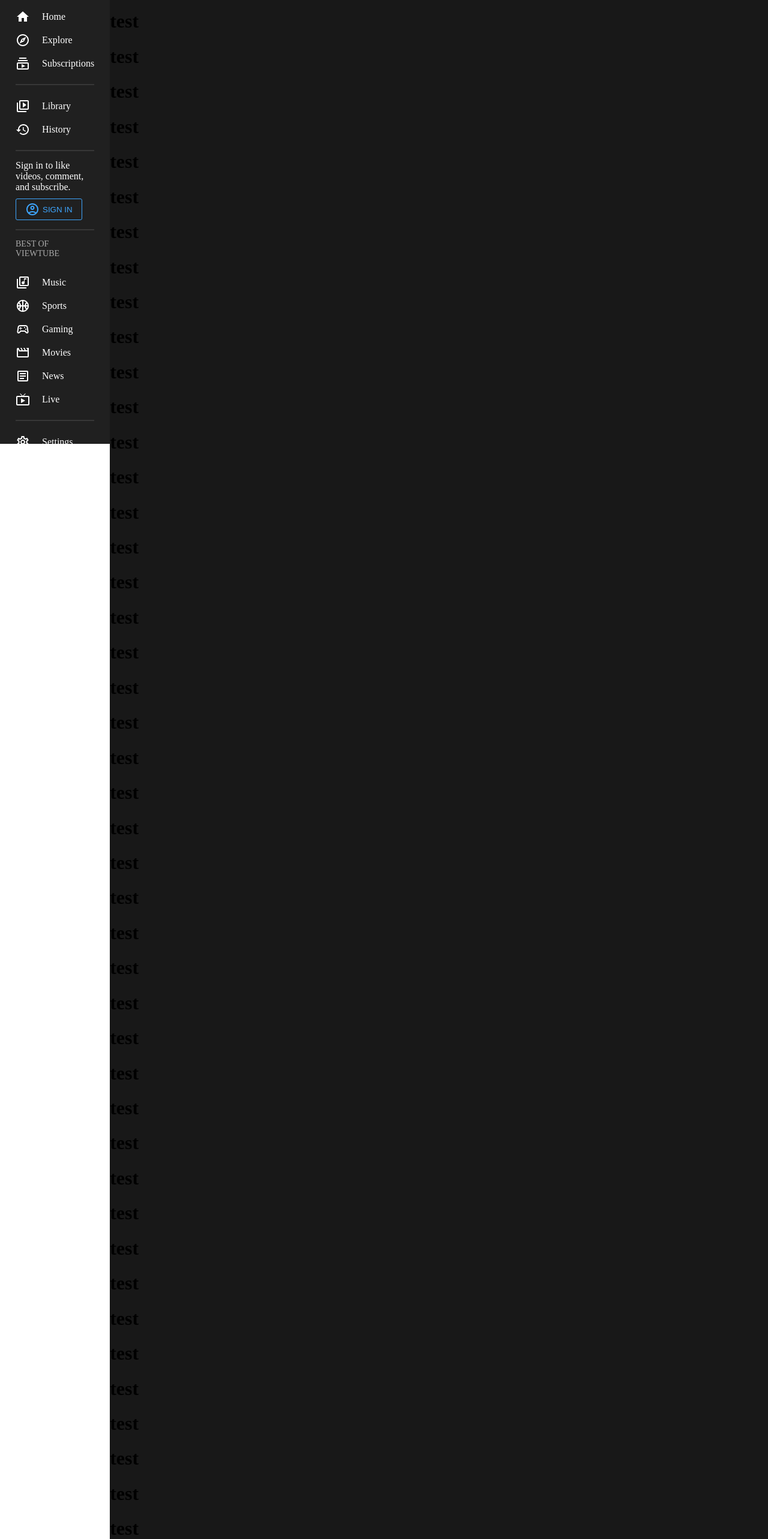
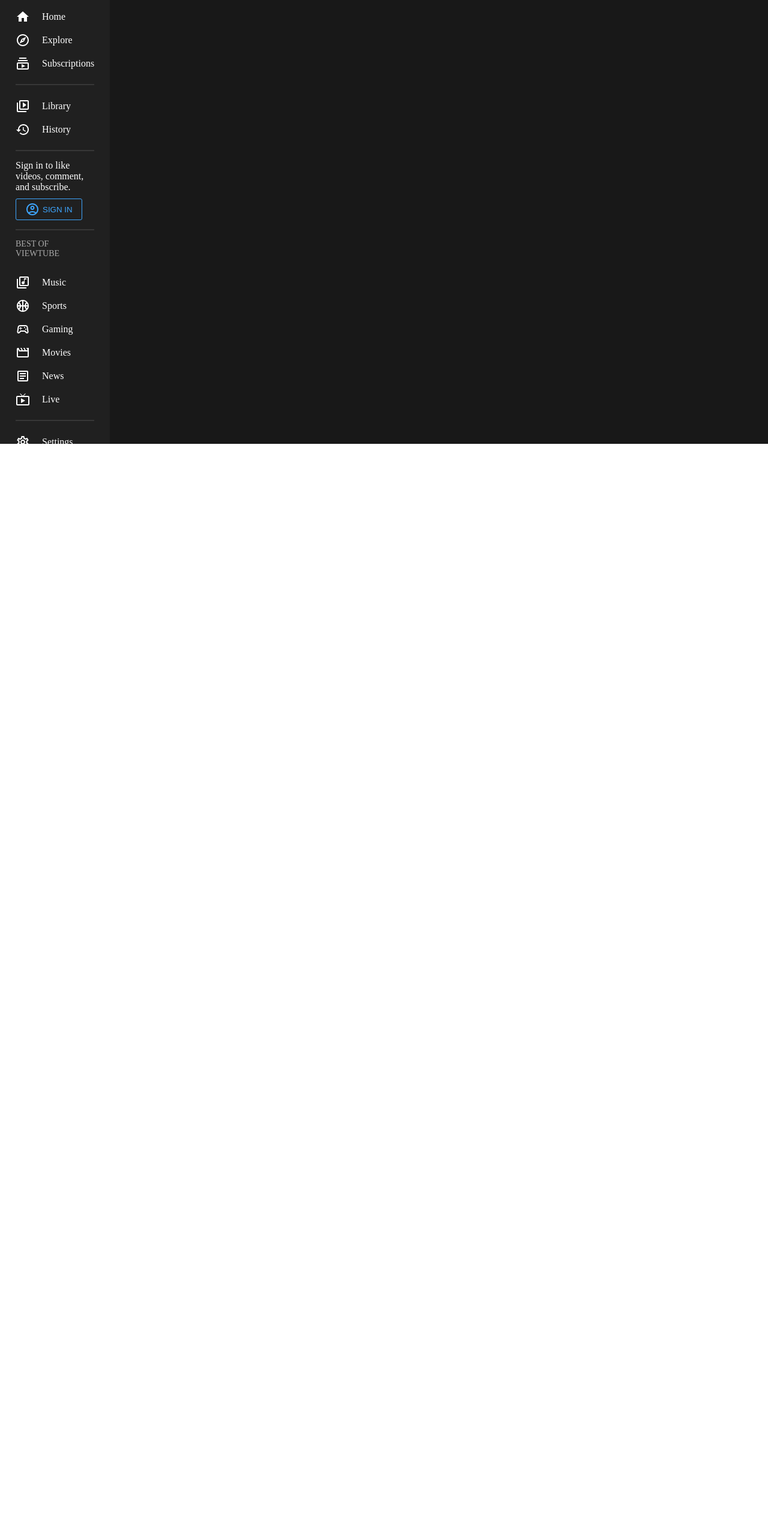
Before and after one commit to Sudeep-Poojary/ViewTube, a React (Create React App) app: page / in a window 1280 px wide. Shown: the part 60-2626 px from the top of the page at 60% size. After the commit the page ends 951 px from the top, so only its background shows below. Built offline with nearby package versions, Linux system fonts and the light colour scheme.

Commit message:
chore: Completed Menu and Navbar

```diff
--- a/src/App.js
+++ b/src/App.js
@@ -25,65 +25,7 @@ function App() {
         <Main>
           <Navbar />
           <Wrapper>
-            <h1>test</h1>
-            <h1>test</h1>
-            <h1>test</h1>
-            <h1>test</h1>
-            <h1>test</h1>
-            <h1>test</h1>
-            <h1>test</h1>
-            <h1>test</h1>
-            <h1>test</h1>
-            <h1>test</h1>
-            <h1>test</h1>
-            <h1>test</h1>
-            <h1>test</h1>
-            <h1>test</h1>
-            <h1>test</h1>
-            <h1>test</h1>
-            <h1>test</h1>
-            <h1>test</h1>
-            <h1>test</h1>
-            <h1>test</h1>
-            <h1>test</h1>
-            <h1>test</h1>
-            <h1>test</h1>
-            <h1>test</h1>
-            <h1>test</h1>
-            <h1>test</h1>
-            <h1>test</h1>
-            <h1>test</h1>
-            <h1>test</h1>
-            <h1>test</h1>
-            <h1>test</h1>
-            <h1>test</h1>
-            <h1>test</h1>
-            <h1>test</h1>
-            <h1>test</h1>
-            <h1>test</h1>
-            <h1>test</h1>
-            <h1>test</h1>
-            <h1>test</h1>
-            <h1>test</h1>
-            <h1>test</h1>
-            <h1>test</h1>
-            <h1>test</h1>
-            <h1>test</h1>
-            <h1>test</h1>
-            <h1>test</h1>
-            <h1>test</h1>
-            <h1>test</h1>
-            <h1>test</h1>
-            <h1>test</h1>
-            <h1>test</h1>
-            <h1>test</h1>
-            <h1>test</h1>
-            <h1>test</h1>
-            <h1>test</h1>
-            <h1>test</h1>
-            <h1>test</h1>
-            <h1>test</h1>
-            <h1>test</h1>
+
           </Wrapper>
         </Main>
       </Container>
```
